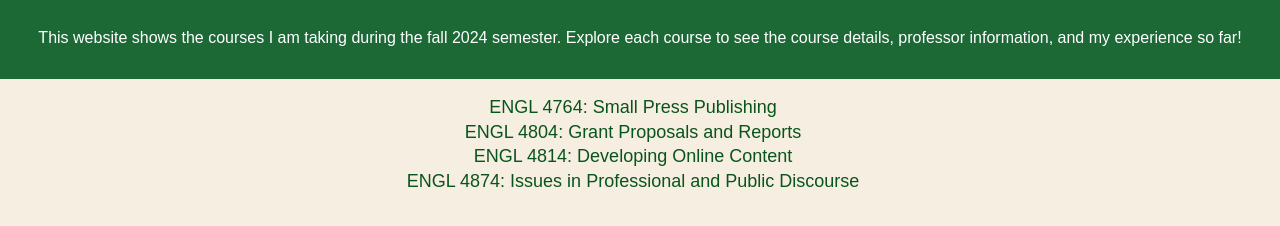
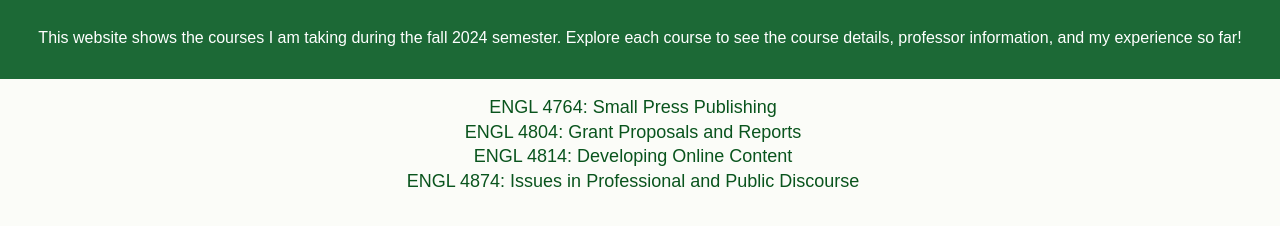
Before and after one commit to ruthperkins/fall-semester-website, a plain HTML site: page index.html in a window 1280 px wide. Shown: the part 88-314 px from the top of the page. Drawn offline with Linux system fonts and the light colour scheme.

Commit message:
Update color in styles.css

```diff
--- a/styles.css
+++ b/styles.css
@@ -1,7 +1,7 @@
 
 body {
     font-family: 'Arial', sans-serif;
-    background-color: #f6efe1;
+    background-color: #fbfcf8;
     color: #09541d;
     margin: 0;
     padding: 0;
```
